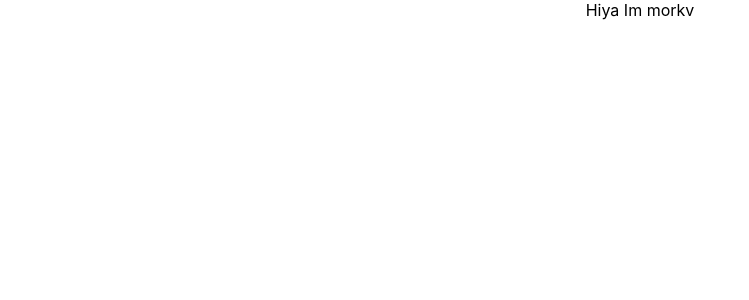
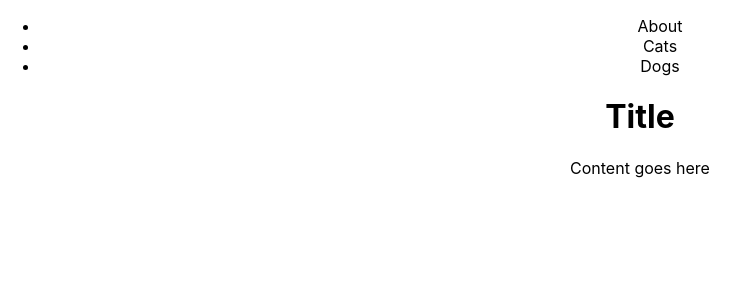
Before and after one commit to aisha-kapan/fluffies, a React (Create React App) app in the folder fluffies/: page / in a window 1280 px wide. Shown: the top 300 px of the page, without its empty margins (0-749 px from the left). Built offline with nearby package versions, Linux system fonts and the light colour scheme.

Commit message:
Defined the components

```diff
--- a/fluffies/src/App.js
+++ b/fluffies/src/App.js
@@ -1,9 +1,14 @@
 import './App.css';
+import Navbar from './components/Navbar.js'
+import Card from './components/Card.js'
+import Title from './components/Title.js'
 
 function App() {
   return (
     <div className="App">
-      Hiya Im morkv
+      <Navbar />
+      <Title />
+      <Card />
     </div>
   );
 }
--- a/fluffies/src/components/Card.js
+++ b/fluffies/src/components/Card.js
@@ -0,0 +1,5 @@
+export default function Card() {
+    return (
+        <div>Content goes here</div>
+   )
+}
--- a/fluffies/src/components/Navbar.js
+++ b/fluffies/src/components/Navbar.js
@@ -0,0 +1,11 @@
+export default function Navbar() {
+    return (
+    <nav>
+       <ul>
+            <li>About</li>
+            <li>Cats</li>
+            <li>Dogs</li>
+        </ul>
+   </nav>
+   )
+}
--- a/fluffies/src/components/Title.js
+++ b/fluffies/src/components/Title.js
@@ -0,0 +1,5 @@
+export default function Title() {
+    return (
+        <h1>Title</h1>
+   )
+}
```
